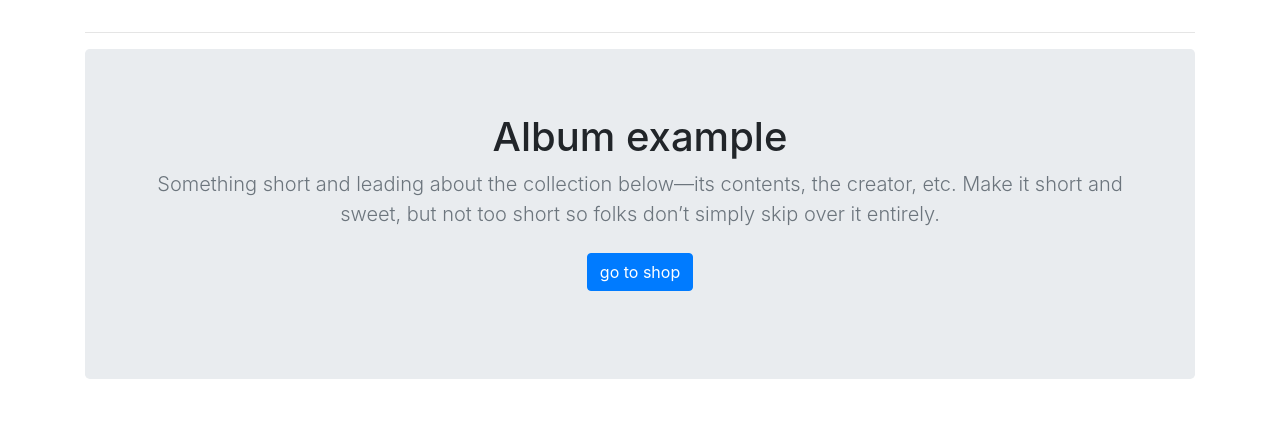
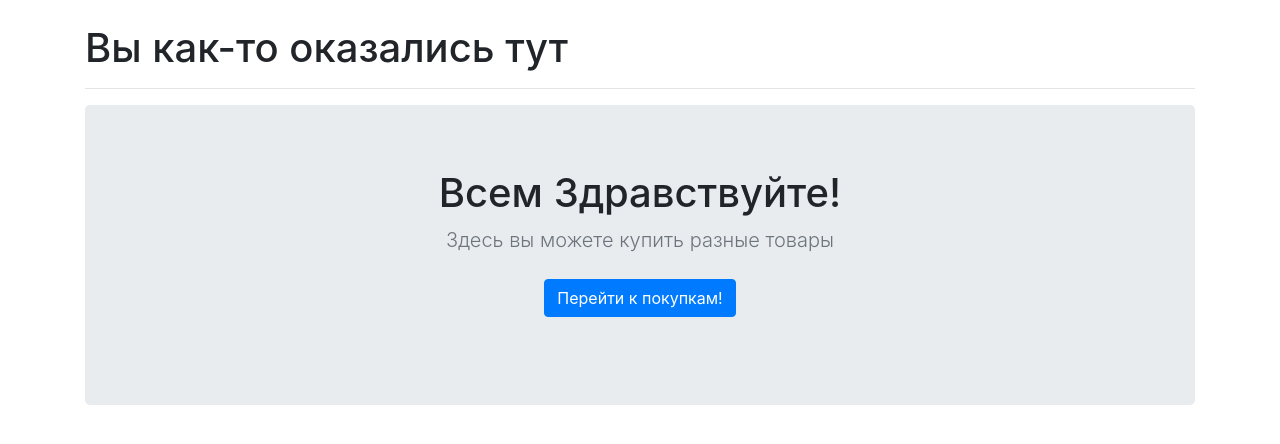
Before and after one commit to SalakhovaRum/lala, a Symfony app: template templates/index/index.html.twig in a window 1280 px wide. Shown: the part 56-500 px from the top of the page. Run offline with Twig, Linux system fonts and the light colour scheme; the template is opened without the code that fills it, so the values that code supplies are empty; some libraries are stand-ins or nearby versions.

Commit message:
8 фиксация

```diff
--- a/templates/index/index.html.twig
+++ b/templates/index/index.html.twig
@@ -1,19 +1,19 @@
 {% extends 'base.html.twig' %}
 
-{% block title %}Hello IndexController!{% endblock %}
+{% block title %}Вы как-то оказались тут{% endblock %}
 
 {% block body %}
 
     <div class="example-wrapper">
-        <h1>{{ title }}</h1>
+        <h1>Вы как-то оказались тут</h1>
         <hr>
 
         <section class="jumbotron text-center">
             <div class="container">
-                <h1>Album example</h1>
-                <p class="lead text-muted">Something short and leading about the collection below—its contents, the creator, etc. Make it short and sweet, but not too short so folks don’t simply skip over it entirely.</p>
+                <h1>Всем Здравствуйте!</h1>
+                <p class="lead text-muted">Здесь вы можете купить разные товары</p>
                 <p>
-                    <a href="{{ path('app_shopList') }}" class="btn btn-primary my-2">go to shop</a>
+                    <a href="{{ path('app_shopList') }}" class="btn btn-primary my-2">Перейти к покупкам!</a>
                 </p>
             </div>
         </section>
```
Also changed, not shown: templates/index/shopList.html.twig (+2 -8 lines).
